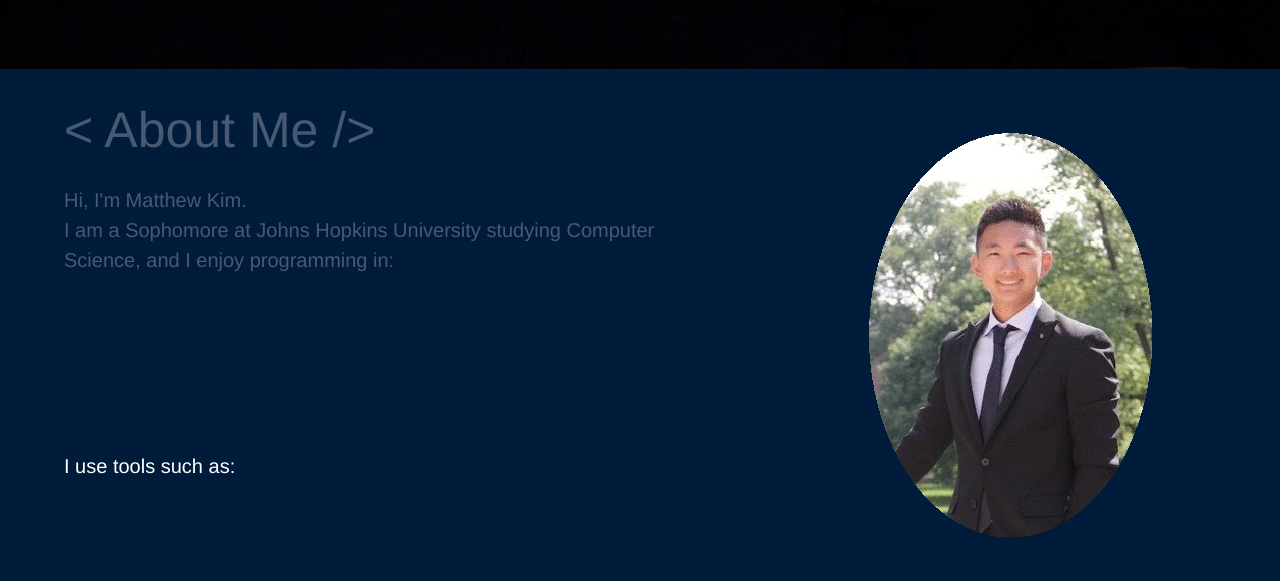
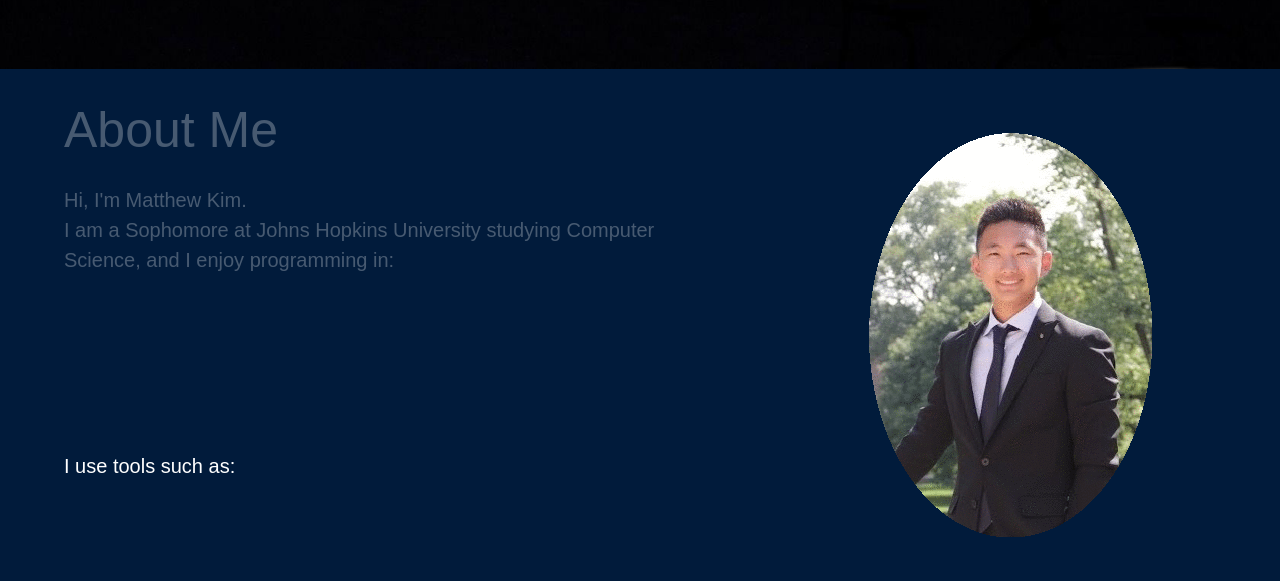
Before and after one commit to matthewsmkim1/matthewsmkim1.github.io, a PHP site: page /index.html in a window 1280 px wide. Shown: the part 731-1312 px from the top of the page. Run offline with PHP 8.4, Linux system fonts and the light colour scheme; some libraries are stand-ins or nearby versions.

Commit message:
Changed font and weight of bio

```diff
--- a/css/main.css
+++ b/css/main.css
@@ -53,7 +53,7 @@ body {
 #proj {
    color:white;
    text-align: center;
-   font-family: futuraPro, Futura, proximaNovaBold, helvetica, sans-serif;
+   font-family: 'Raleway', sans-serif;
    line-height: 150%;
    font-weight: 200;
    font-size: 60%;
@@ -282,9 +282,9 @@ main {
    text-align: center;
 }
 #abtme {
-   font-family: futuraPro, Futura, helvetica, sans-serif;
+    font-family: 'Raleway', sans-serif;
 
-   font-weight: 100;
+   font-weight: lighter;
    color:white;
    font-size: 20px;
    max-width: 50%;
@@ -334,6 +334,7 @@ main {
 	height: 100%;
 
 	overflow: hidden;
+    font-weight: lighter;
 	/*position: relative; */
 }
 
@@ -359,7 +360,6 @@ main {
    font-family: 'Raleway', sans-serif;
    color: white;
    font-size: 200%;
-   font-weight: 200;
 }
 .hsContent h3 {
    text-align: left;
@@ -368,6 +368,8 @@ main {
    padding-top: 10%;
    font-size: 50px;
    font-weight:lighter;
+   font-family: 'Raleway', sans-serif;
+
 }
 
 	.bgBlack {
--- a/css/style_tut.css
+++ b/css/style_tut.css
@@ -43,7 +43,7 @@
     float: right;
     font-size:20px;
     color: white;
-    font-family: 'Open Sans', sans-serif;
+    font-family: 'Oswald', sans-serif;
     font-weight: 300;
     margin: 90px 120px;
     max-width: 500px;
--- a/index.html
+++ b/index.html
@@ -63,7 +63,7 @@
 			    	<div class="hsContainer">
                      <img src = "pics/Propic.gif" id = "ice"/>
 				    	<p id = "abtme" data-center="opacity: 1" data-400-bottom="opacity: 0" data-106-top="opacity: 1" data-anchor-target="#slide-2 p">
-                        <span> &#60; About Me &#47;&#62; </span>
+                        <span> About Me </span>
                         <br />
                         <br />
 
```
